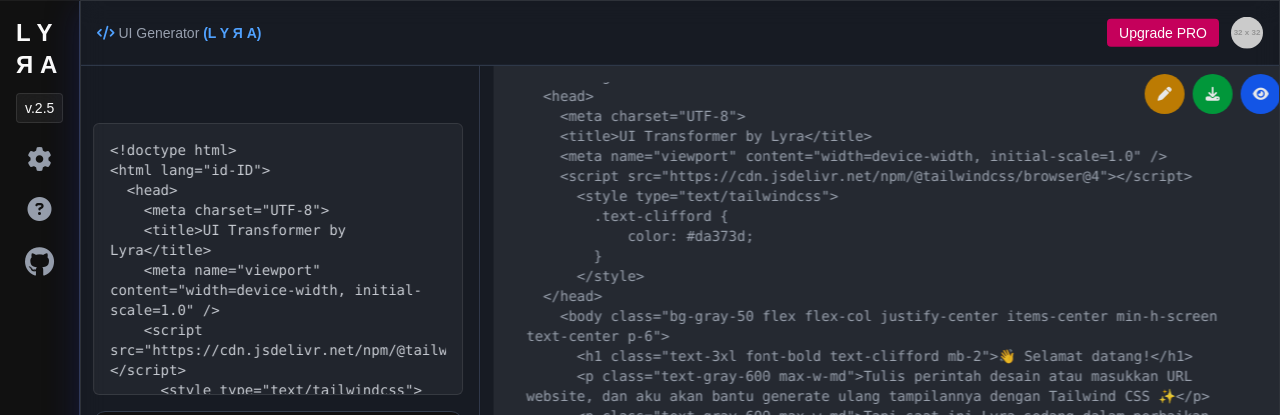
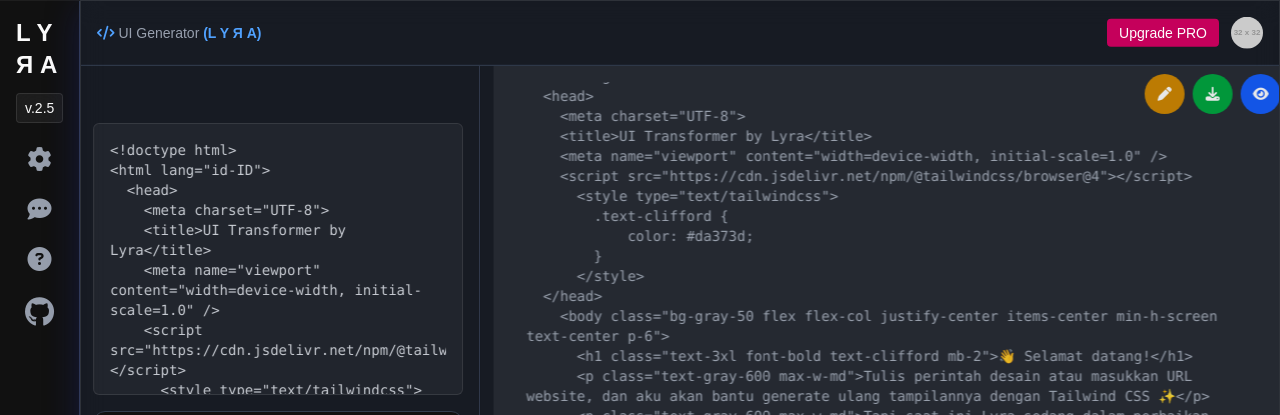
Before and after one commit to daffadevhosting/daffadevhosting, a Jekyll site: the page built from index.html, in a window 1280 px wide. Shown: the top 415 px of the page. Built offline with Jekyll 4.4.1, drawn with Linux system fonts in a browser that asks for light colours; nearby versions of some CDN libraries; comment, search, counter and statistics services are not loaded.

Commit message:
Update sidebar.html

```diff
--- a/_includes/sidebar.html
+++ b/_includes/sidebar.html
@@ -9,6 +9,10 @@
     <i class="fa-solid fa-gear text-2xl"></i>
   </button>
   {% else %}{% endif %}
+      <!-- Tombol Chat -->
+      <button id="chat-toggle" class="cursor-pointer text-sm text-center text-gray-400 hover:text-blue-400 transition underline transition">
+        <i class="fas fa-comment-dots text-2xl"></i>
+      </button>
   <button onclick="openTermsModal()" title="term & faq" class="cursor-pointer text-sm text-center text-gray-400 hover:text-blue-400 transition underline">
   <i class="fa-solid fa-circle-question text-2xl"></i>
   </button>
```
